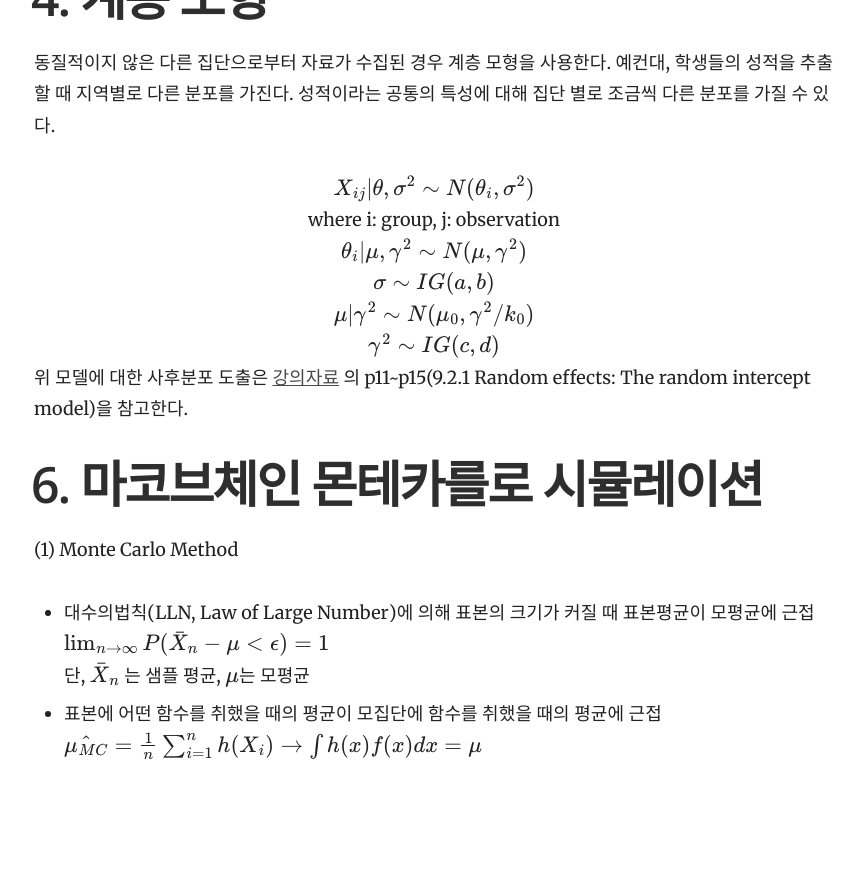
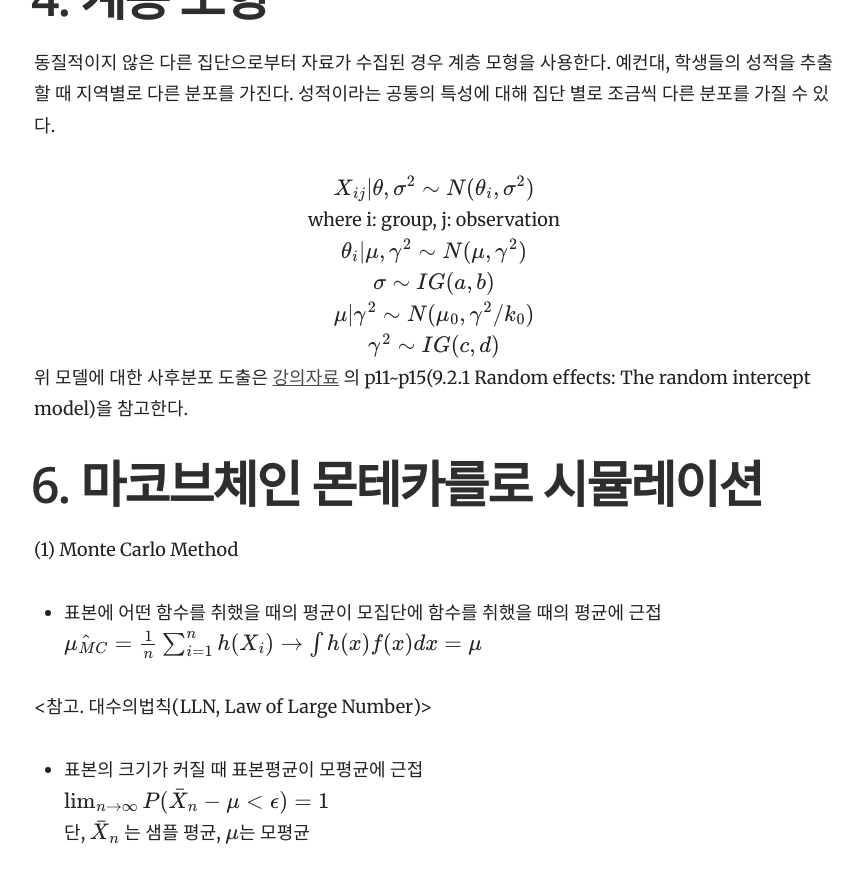
Before and after one commit to yrk3434/yrk3434.github.io, a Jekyll site: the page built from _docs/Theory/Bayesian Inference.md, in a window 1280 px wide and 900 px high, scrolled down 6108 px. Shown: the top 883 px of the window, without its empty margins (356-1218 px from the left). Built offline with Jekyll 4.4.1, drawn with Linux system fonts in a browser that asks for light colours; formulas are drawn with MathJax 3; before the commit the page ends 6921 px from its top, so only the background shows below that.

Commit message:
Update Bayesian Inference.md

```diff
--- a/_docs/Theory/Bayesian Inference.md
+++ b/_docs/Theory/Bayesian Inference.md
@@ -191,8 +191,9 @@ iid 관측치의 경우 $ X1,...,Xn $ 의 정보상수는 $ nI_1(\theta) $
 
 # 6. 마코브체인 몬테카를로 시뮬레이션
 (1) Monte Carlo Method
-- 대수의법칙(LLN, Law of Large Number)에 의해 표본의 크기가 커질 때 표본평균이 모평균에 근접 <br/>
+- 표본에 어떤 함수를 취했을 때의 평균이 모집단에 함수를 취했을 때의 평균에 근접 <br/>
+$ \hat{\mu_{MC}} = \frac{1}{n} \sum^{n}_{i=1} h(X_i) \to \int h(x)f(x) dx = \mu $  <br/>
+<참고. 대수의법칙(LLN, Law of Large Number)>
+- 표본의 크기가 커질 때 표본평균이 모평균에 근접 <br/>
 $ \lim_{n \to \infty} P(\bar{X}_n -\mu < \epsilon) =1 $ <br/>
 단, $ \bar{X}_n $ 는 샘플 평균, $ \mu $는 모평균 <br/>
-- 표본에 어떤 함수를 취했을 때의 평균이 모집단에 함수를 취했을 때의 평균에 근접 <br/>
-$ \hat{\mu_{MC}} = \frac{1}{n} \sum^{n}_{i=1} h(X_i) \to \int h(x)f(x) dx = \mu $
```
